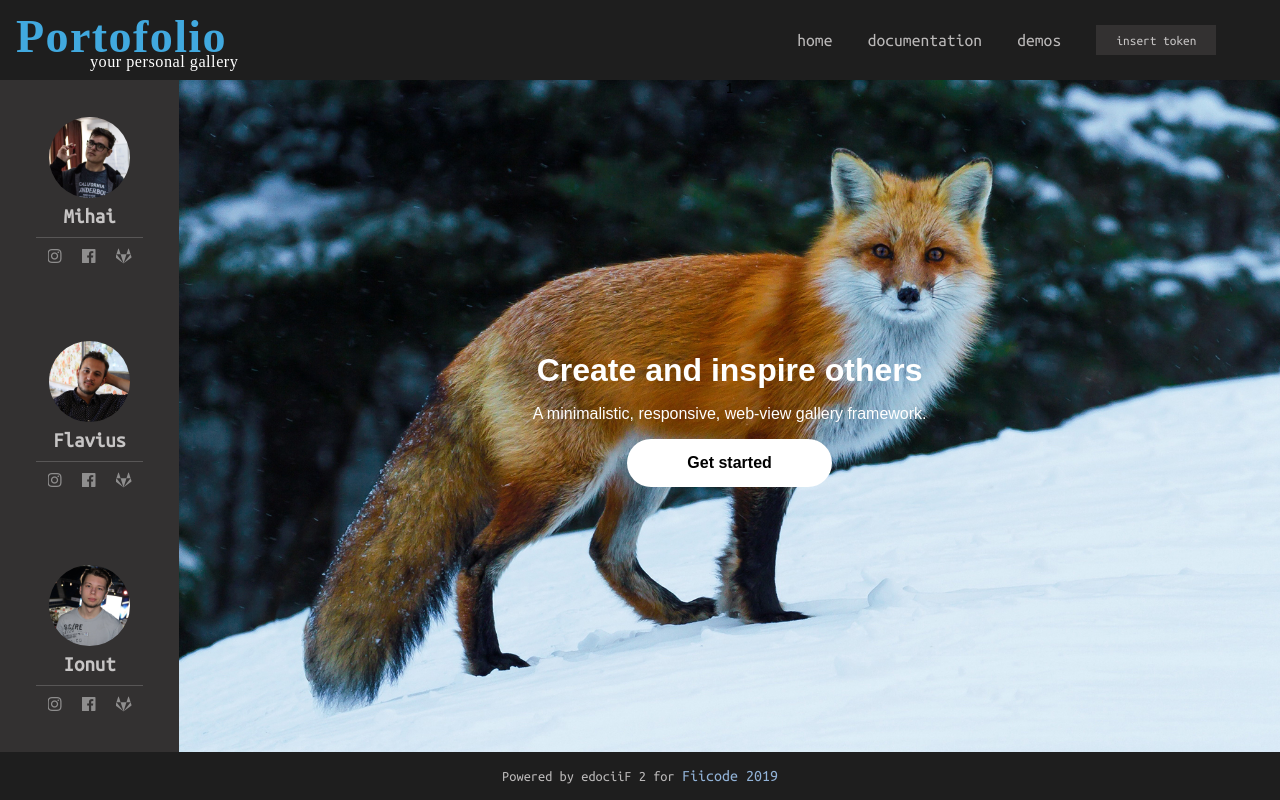
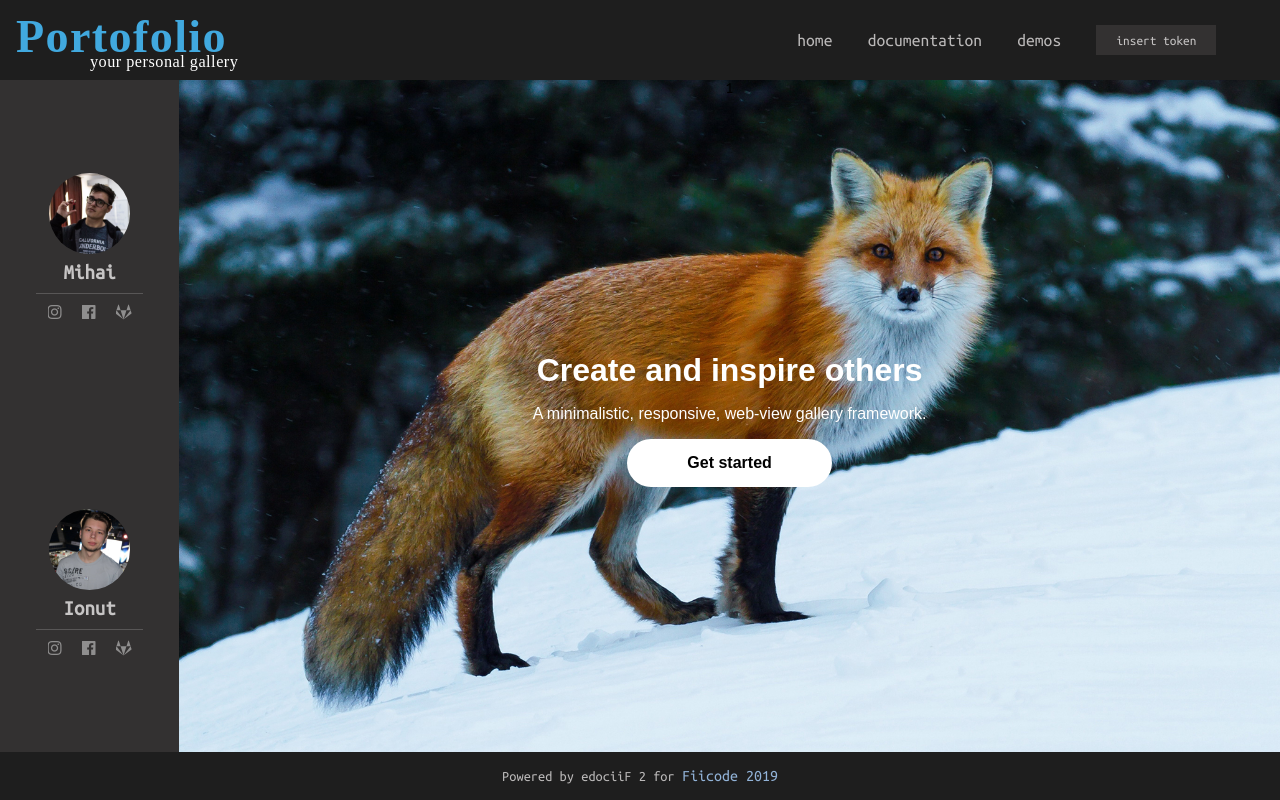
Before and after one commit to radaalinmihai/gallery-framework-v, a website: page frontend/index.html in a window 1280 px wide. Drawn offline with Linux system fonts and the light colour scheme.

Commit message:
Update index.html

```diff
--- a/frontend/index.html
+++ b/frontend/index.html
@@ -55,17 +55,6 @@
                             <a href="https://www.instagram.com/mihai_alin796/" class="instagram"><i class="fab fa-instagram"></i></a>
                             <a href="https://www.facebook.com/mihai.alin.796" class="facebook"><i class="fab fa-facebook"></i></a>
                             <a href="https://gitlab.com/DontStealMyCodePls" class="gitlab"><i class="fab fa-gitlab"></i></a>
-                        </p>
-                    </li>
-                    <li>
-                        <div class="container-items-list">
-                            <img alt="" src="images/a1.jpg">
-                            <h1> Flavius </h1>
-                        </div>
-                        <p class="container-p">
-                            <a href="https://www.instagram.com/aflandrei/" class="instagram"><i class="fab fa-instagram"></i></a>
-                            <a href="https://www.facebook.com/aflaviusandrei" class="facebook"><i class="fab fa-facebook"></i></a>
-                            <a href="https://gitlab.com/aflandrei" class="gitlab"><i class="fab fa-gitlab"></i></a>
                         </p>
                     </li>
                     <li>
```
